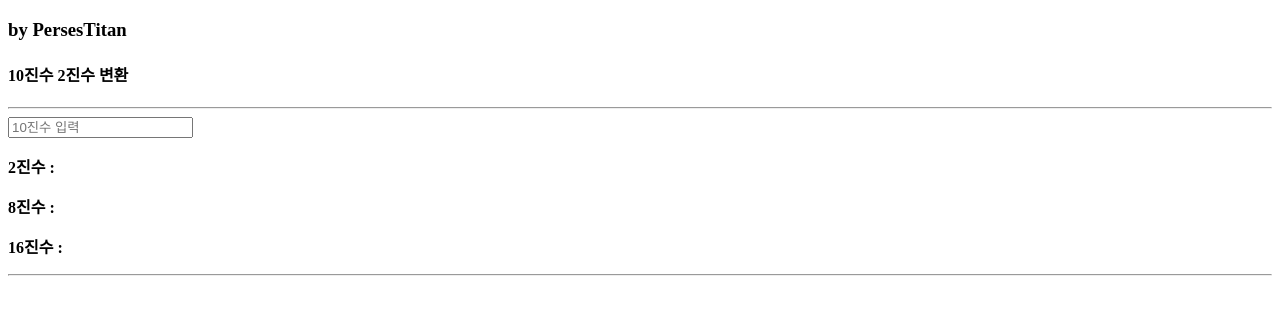
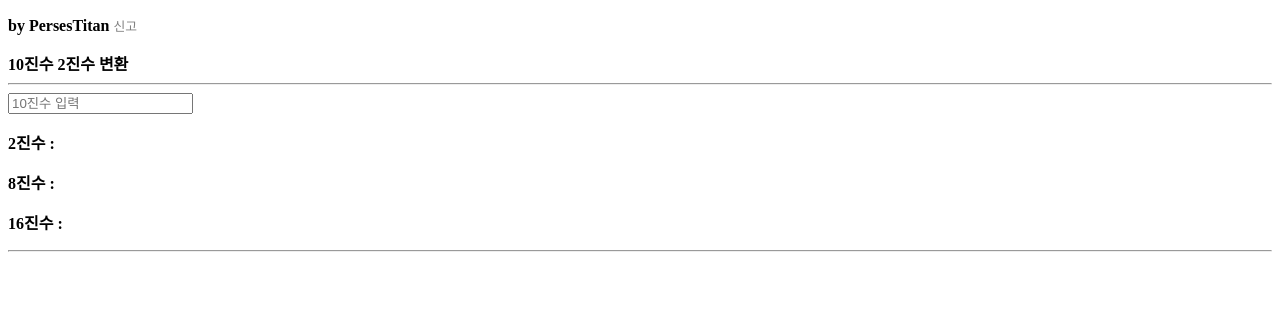
Before and after one commit to PersesTitan/simple_radix, a plain HTML site: page index.html in a window 1280 px wide. Drawn offline with Linux system fonts and the light colour scheme.

Commit message:
add message

```diff
--- a/index.html
+++ b/index.html
@@ -5,8 +5,11 @@
     <title>radix</title>
 </head>
 <body>
-    <h3>by PersesTitan</h3>
-    <h4>10진수 2진수 변환</h4>
+    <p>
+        <b>by PersesTitan</b>
+        <span onclick="alert('잘못누르신거죠?? ^^')" style="font-size: 0.8em; color: gray">신고</span>
+    </p>
+    <b>10진수 2진수 변환</b>
     <hr>
     <input id="result" class="result" type="number" autocomplete="off" placeholder="10진수 입력" onkeyup="change()">
     <p><b>2진수 : </b><span id="value1"></span></p>
@@ -25,7 +28,6 @@
         v2.innerText = number.toString(8);
         v3.innerText = number.toString(16);
     }
-
     result.addEventListener("change", change)
 </script>
 </html>
```
